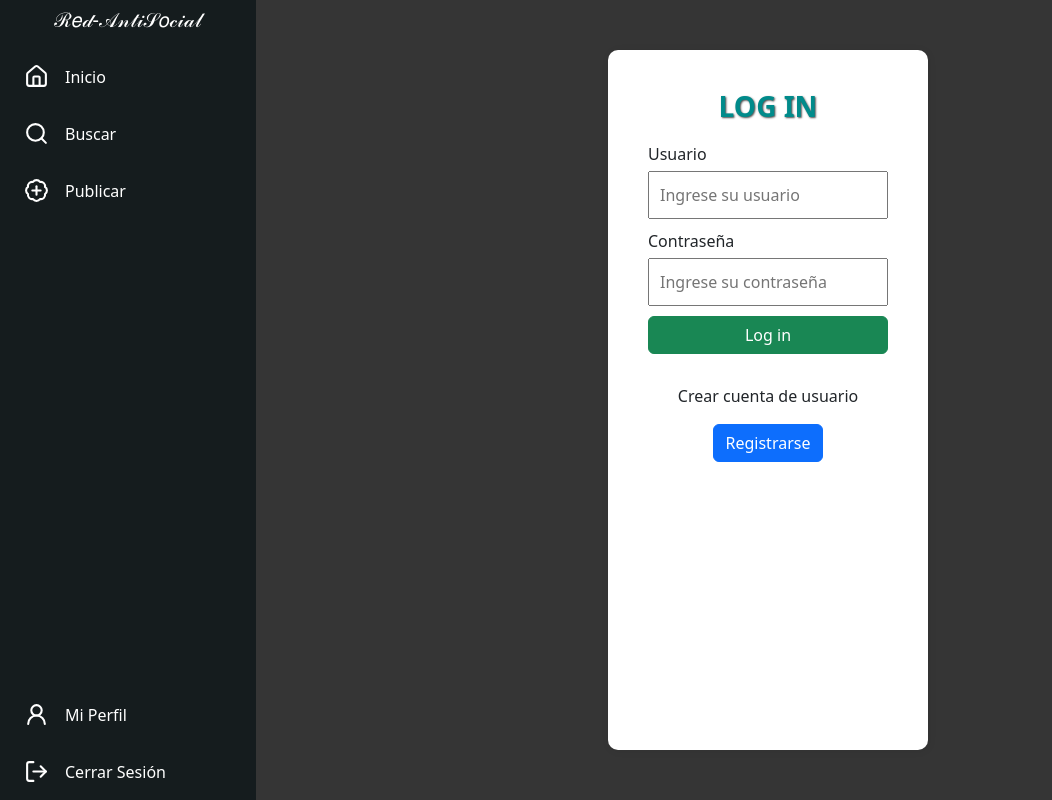
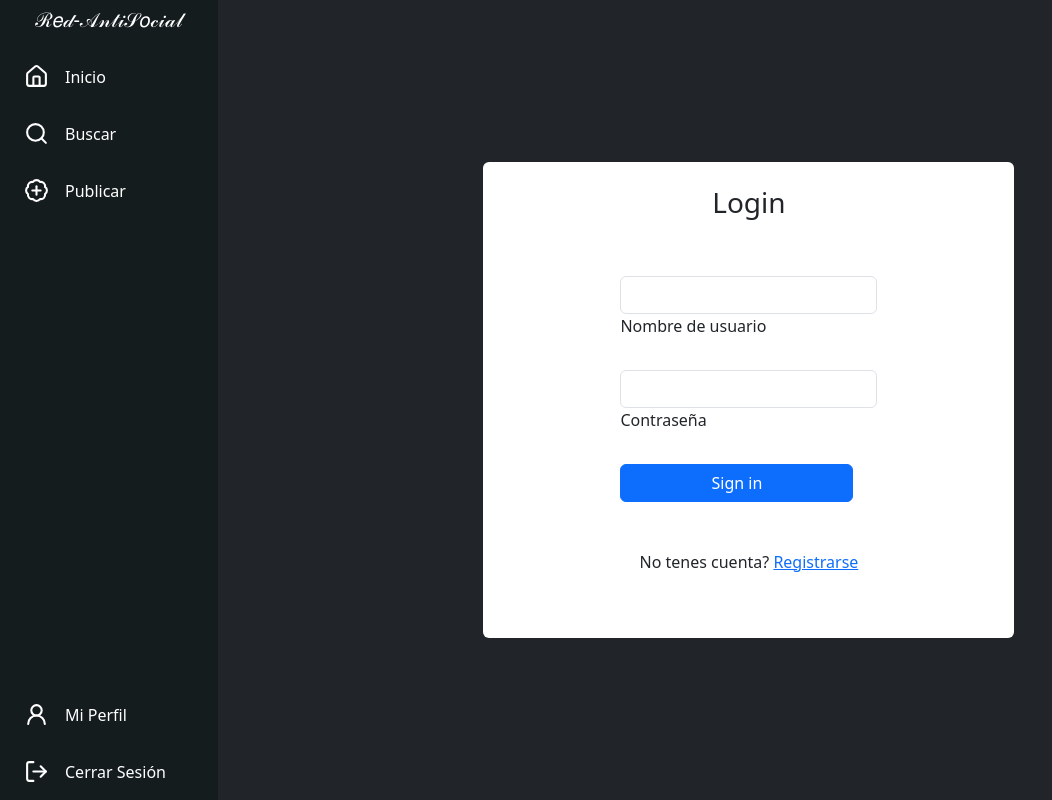
Before and after one commit to Leonardodb611/Proyecto-final-CIU, a React (Vite) app: page /login in a window 1280 px wide. Shown: the whole page, without its empty margins (0-1052 px from the left). Built offline with nearby package versions, Linux system fonts and the light colour scheme; no server answers.

Commit message:
Login, se implemento localStorage, falta corroborar

```diff
--- a/src/Pages/Login/Login.css
+++ /dev/null
@@ -1,43 +0,0 @@
-.logUser{
-    width: 25%;
-    margin: 50px auto;
-    background-color: white;
-    padding: 40px;
-    border-radius: 10px;
-    box-shadow: 1px 1px 8px rgba(0, 0, 0, 0.065);
-}
-.loginUserForm .inputGroup{
-    width: 100%;
-    display: flex;
-    flex-direction: column;
-}
-
-.loginUserForm .inputGroup label{
-    margin-top: 10px;
-
-}
-
-.loginUserForm .inputGroup input {
-    margin-top: 5px;
-    padding: 10px;
-}
-.inputGroup button{
-    margin-top: 10px;
-
-}
-.Register {
-    margin-top: 30px;
-    text-align: center;
-}
-
-.Register .btn.btn.primary{
-    width: 50%;
-}
-
-.logUser h3{
-    text-align: center;
-    font-weight: bold;
-    color: darkcyan;
-    text-transform: uppercase;
-    text-shadow: 1px 1px 2px rgba(0, 0, 0, 0.7);
-}
--- a/src/Pages/Login/Login.jsx
+++ b/src/Pages/Login/Login.jsx
@@ -1,71 +1,95 @@
-import "./Login.css";
-import React, { useState } from "react";
-import { useNavigate } from "react-router-dom";
-const Login = () => {
-    const [nickName, setNickName] = useState("");
-    const [errorMsg, setErrorMsg] = useState("");
+import React, { useState, useContext } from 'react'
+import { useGetUsers } from '../../hooks/useGetUsers'
+import 'bootstrap/dist/css/bootstrap.min.css';
+import { ToastContainer, toast } from 'react-toastify';
+import { Link, useNavigate } from 'react-router-dom';
+import { AuthContext } from '../../context/AuthContext';
+
+function Login() {
+    const [nickName, setNickName] = useState('');
+    const [password, setPassword] = useState('');
     const navigate = useNavigate();
+    const { users } = useGetUsers();
+    const { login } = useContext(AuthContext);
 
-    const handleLogin = async (e) => {
-    e.preventDefault();
-    setErrorMsg("");
-    console.log("handleLogin ejecutado, nickName:", nickName);
-    try {
-        const response = await fetch("http://localhost:3000/user/getAllUsers");
-        if (!response.ok) {
-        setErrorMsg("El servidor respondió con un error");
-        return;
+
+    const PASSWORD_PREDETERMINADA = '123456';
+
+    function notifyError() {
+        toast.error('Credenciales incorrectas');
     }
 
-        const users = await response.json();
-        console.log("Usuarios recibidos:", users);
-        const userExists = users.find((user) => user.nickName === nickName);
+    function notifyOk() {
+        toast.success('Inicio de sesión exitoso');
+    }
 
-        if (userExists) {
-            navigate("/home");
-        } else {
-            setErrorMsg("Usuario no encontrado");
+    function handleLogin() {
+        if (!nickName || !password) {
+            toast.error('Por favor, completa todos los campos');
+            return;
         }
-    } catch (error) {
-        setErrorMsg("Error en la conexión al servidor");
-        //console.error(error);
+
+        const userExists = users.find(
+            user => user.nickName.toLowerCase() === nickName.toLowerCase()
+        );
+
+        if (userExists && password === PASSWORD_PREDETERMINADA) {
+        notifyOk();
+        login(userExists);
+        console.log('Login hecho, revisá localStorage:', localStorage.getItem('usuario'));
+        setTimeout(() => {
+            navigate('/home');
+        }, 2000);
+        }   else {
+            notifyError();
+        }
+
     }
-};
+
+
+
+
+
+
     return (
-        <div className="logUser">
-            <h3>Log in</h3>
-            <form className="loginUserForm" onSubmit={handleLogin}>
-                <div className="inputGroup">
-                    <label htmlFor="nickName">Usuario</label>
-                    <input
-                    type="text"
-                    id="nickName"
-                    value={nickName}
-                    onChange={(e) => setNickName(e.target.value)}
-                    placeholder="Ingrese su usuario"
-                    autoComplete="off"
-                    />
-                    <label htmlFor="contraseña">Contraseña</label>
-                    <input
-                    type="password"
-                    id="password"
-                    autoComplete="off"
-                    placeholder="Ingrese su contraseña"
-                    />
-                    <button type="submit" className="btn btn-success">
-                        Log in
-                    </button>
-                </div>
-            </form>
-            <div className="Register">
-                <p>Crear cuenta de usuario</p>
-                <button type="button" className="btn btn-primary"
-                onClick={() => navigate("../Register")}>
-                    Registrarse
-                </button>
-            </div>
+    <div className='w-100 bg-dark d-flex justify-content-center align-items-center' >
+        <form className="bg-white d-flex justify-content-center align-items-center flex-column w-50 h-90 rounded">
+        <h3 className='mt-4'>Login</h3>
+        <div className='p-5 '>
+
+        <div data-mdb-input-init className="form-outline mb-4">
+            <input type="string" id="nickName" className="form-control" required onChange={(e)=>setNickName(e.target.value)}/>
+            <label className="form-label" for="nickName">Nombre de usuario</label>
         </div>
+
+
+    <div data-mdb-input-init className="form-outline mb-4">
+        <input  type="password" id="contraseña" className="form-control" onChange={(e)=>setPassword(e.target.value)} required/>
+        <label className="form-label" for="contraseña">Contraseña</label>
+    </div>
+
+
+    <div className="row mb-4 w-100">
+        <div className="col d-flex justify-content-center w-100">
+        <button data-mdb-ripple-init type="button" className="btn btn-primary btn-block mb-4 w-100 w-md-50 " onClick={()=> handleLogin() }>Sign in</button>
+        </div>
+
+
+    </div>
+
+
+
+
+    <div className="text-center">
+        <p>No tenes cuenta? <Link to="/register">Registrarse</Link></p>
+
+    </div>
+    </div>
+    </form>
+        <ToastContainer/>
+        </div>
+
     )
-};
+}
 
 export default Login
--- a/src/Pages/Register/Register.jsx
+++ b/src/Pages/Register/Register.jsx
@@ -106,7 +106,7 @@ function Register() {
 
 
   <div class="text-center">
-    <p>Ya tenes cuenta? <Link to="/login">Registrarse</Link></p>
+    <p>Ya tenes cuenta? <Link to="/login">Iniciar sesión</Link></p>
 
   </div>
   </div>
--- /dev/null
+++ b/src/context/AuthContext.jsx
@@ -0,0 +1,4 @@
+
+import { createContext } from 'react';
+
+export const AuthContext = createContext(null);
--- /dev/null
+++ b/src/context/AuthProvider.jsx
@@ -0,0 +1,29 @@
+import React, { useState, useEffect } from 'react';
+import { AuthContext } from './AuthContext';
+
+export const AuthProvider = ({ children }) => {
+    const [usuario, setUsuario] = useState(null);
+
+    useEffect(() => {
+        const userGuardado = localStorage.getItem('usuario');
+        if (userGuardado) {
+        setUsuario(JSON.parse(userGuardado));
+        }
+    }, []);
+
+    const login = (userData) => {
+        setUsuario(userData);
+        localStorage.setItem('usuario', JSON.stringify(userData));
+    };
+
+    const logout = () => {
+        setUsuario(null);
+        localStorage.removeItem('usuario');
+    };
+
+    return (
+        <AuthContext.Provider value={{ usuario, login, logout }}>
+        {children}
+        </AuthContext.Provider>
+    );
+};
--- a/src/main.jsx
+++ b/src/main.jsx
@@ -3,9 +3,14 @@ import { createRoot } from 'react-dom/client'
 import { BrowserRouter } from 'react-router-dom'
 import './index.css'
 import App from './App.jsx'
+import { AuthProvider } from './context/AuthProvider.jsx';
 
 createRoot(document.getElementById('root')).render(
-  <BrowserRouter>
-    <App />
-  </BrowserRouter>,
+  <StrictMode>
+      <BrowserRouter>
+        <AuthProvider>
+          <App />
+        </AuthProvider>
+      </BrowserRouter>
+    </StrictMode>
 )
```
